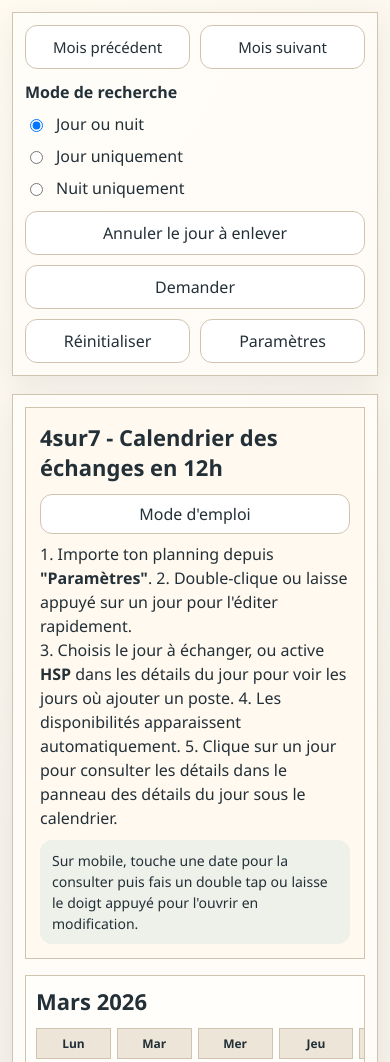
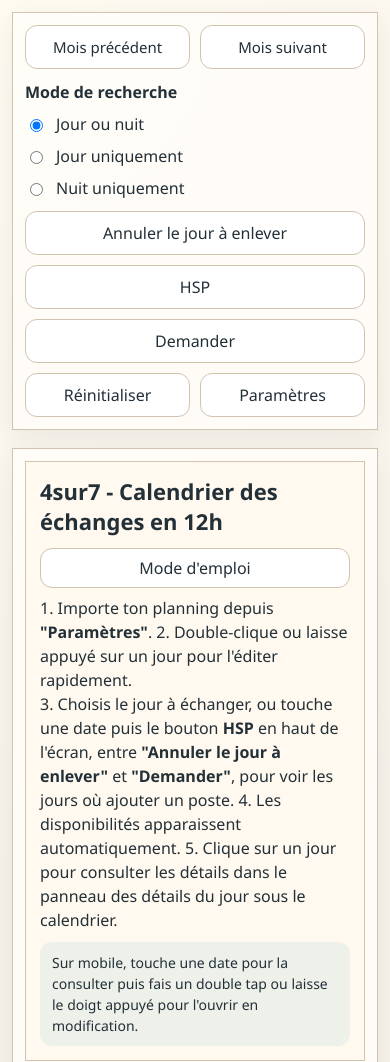
Before and after one commit to Mididams/Appli-Echange, a website: page index.html in a window 390 px wide. Shown: the top 1062 px of the page. Drawn offline with Linux system fonts and the light colour scheme.

Commit message:
bouton HSP mobile

```diff
--- a/index.html
+++ b/index.html
@@ -23,6 +23,7 @@
 
         <div class="toolbar-group">
           <button id="clear-removed-button" type="button">Annuler le jour à enlever</button>
+          <button id="mobile-hsp-button" class="mobile-toolbar-button" type="button" disabled>HSP</button>
           <button id="request-exchange-button" type="button" disabled>Demander</button>
           <button id="reset-button" type="button">Réinitialiser</button>
           <div class="settings-menu">
@@ -51,7 +52,7 @@
             </div>
             <p>
               1. Importe ton planning depuis <strong>"Paramètres"</strong>. <span class="desktop-only">2. Double-clique sur un jour pour
-              l'éditer rapidement ou utilise les actions du panneau de droite.</span><span class="mobile-only">2. Double-clique ou laisse appuyé sur un jour pour l'éditer rapidement.</span><br />3. Choisis le jour à échanger, ou active <strong>HSP</strong> dans les détails du jour pour voir les jours où ajouter un poste.
+              l'éditer rapidement ou utilise les actions du panneau de droite.</span><span class="mobile-only">2. Double-clique ou laisse appuyé sur un jour pour l'éditer rapidement.</span><br />3. Choisis le jour à échanger, <span class="desktop-only">ou active <strong>HSP</strong> dans les détails du jour pour voir les jours où ajouter un poste.</span><span class="mobile-only">ou touche une date puis le bouton <strong>HSP</strong> en haut de l'écran, entre <strong>"Annuler le jour à enlever"</strong> et <strong>"Demander"</strong>, pour voir les jours où ajouter un poste.</span>
               4. Les disponibilités apparaissent automatiquement. <span class="desktop-only">5. Clique sur un jour pour consulter les
               détails dans le panneau de droite.</span><span class="mobile-only">5. Clique sur un jour pour consulter les détails dans le panneau des détails du jour sous le calendrier.</span>
             </p>
@@ -224,7 +225,7 @@
           <p>Tu peux créer une sauvegarde via <strong>"Paramètres / Exporter JSON"</strong>. Cela crée un fichier de sauvegarde que tu peux enregistrer pour l'importer ensuite dans un autre navigateur ou ton téléphone.</p>
           <p>Tout en haut, tu peux choisir le mode de recherche en fonction de ce que tu préfères échanger : <strong>Jour et nuit</strong>, <strong>que jour</strong>, <strong>que nuit</strong>.</p>
           <p>Ensuite double-clic sur le jour que tu veux échanger, ou sur mobile fais un double tap ou un appui long, puis coche <strong>"choisir comme jour à échanger"</strong>.</p>
-          <p>Si tu veux chercher des jours pour faire des heures supplémentaires sans retirer de poste, clique sur une date puis sur <strong>"HSP"</strong> dans <strong>"Détails du jour"</strong>. L'appli te montre alors les jours où tu peux ajouter un poste en respectant les 12h de repos et la règle des 4 jours sur 7.</p>
+          <p><span class="desktop-only">Si tu veux chercher des jours pour faire des heures supplémentaires sans retirer de poste, clique sur une date puis sur <strong>"HSP"</strong> dans <strong>"Détails du jour"</strong>.</span><span class="mobile-only">Si tu veux chercher des jours pour faire des heures supplémentaires sans retirer de poste, touche une date puis utilise le bouton <strong>"HSP"</strong> tout en haut de l'écran, entre <strong>"Annuler le jour à enlever"</strong> et <strong>"Demander"</strong>.</span> L'appli te montre alors les jours où tu peux ajouter un poste en respectant les 12h de repos et la règle des 4 jours sur 7.</p>
           <p>L'appli te propose :</p>
           <p><strong>En vert :</strong> échange possible sur TOUS les horaires.<br /><strong>En jaune :</strong> échange possible sur des horaires de jour (Vérifie les 10-22 / 11-23).<br /><strong>En bleu :</strong> échange possible seulement en nuit.<br /><strong>En rouge :</strong> les jours impossibles à échanger.</p>
           <p>Tu peux cliquer sur un jour pour avoir plus d'informations dans la partie <strong>"Détails du jour"</strong> en bas à droite.</p>
--- a/script.js
+++ b/script.js
@@ -102,6 +102,7 @@
   const nextMonthButton = document.getElementById("next-month-button");
   const requestExchangeButton = document.getElementById("request-exchange-button");
   const clearRemovedButton = document.getElementById("clear-removed-button");
+  const mobileHspButton = document.getElementById("mobile-hsp-button");
   const settingsButton = document.getElementById("settings-button");
   const settingsPanelBackdrop = document.getElementById("settings-panel-backdrop");
   const settingsPanel = document.getElementById("settings-panel");
@@ -706,6 +707,8 @@
     }
     detailsHspButton.textContent = isHspViewActive() ? "Quitter HSP" : "HSP";
     detailsHspButton.classList.toggle("is-active", isHspViewActive());
+    mobileHspButton.textContent = isHspViewActive() ? "Quitter HSP" : "HSP";
+    mobileHspButton.classList.toggle("is-active", isHspViewActive());
     saveToLocalStorage();
     renderAll();
   }
@@ -1175,6 +1178,9 @@
     detailsHspButton.disabled = !date;
     detailsHspButton.textContent = isHspViewActive() ? "Quitter HSP" : "HSP";
     detailsHspButton.classList.toggle("is-active", isHspViewActive());
+    mobileHspButton.disabled = !date;
+    mobileHspButton.textContent = isHspViewActive() ? "Quitter HSP" : "HSP";
+    mobileHspButton.classList.toggle("is-active", isHspViewActive());
     detailsToggleBlockedButton.disabled = !date || isAnnualLeave;
     detailsToggleBlockedButton.textContent = isBlocked ? "Débloquer le repos" : "Bloquer en repos";
   }
@@ -1936,6 +1942,12 @@
   helpButton.addEventListener("click", openHelpModal);
   requestExchangeButton.addEventListener("click", openRequestModal);
   clearRemovedButton.addEventListener("click", clearRemovedShift);
+  mobileHspButton.addEventListener("click", () => {
+    if (!state.selectedDate) {
+      return;
+    }
+    toggleHspView();
+  });
 
   settingsButton.addEventListener("click", (event) => {
     event.stopPropagation();
--- a/style.css
+++ b/style.css
@@ -180,6 +180,10 @@ select:hover {
   border-radius: 12px;
   background: rgba(46, 134, 171, 0.08);
   font-size: 14px;
+}
+
+.mobile-toolbar-button {
+  display: none;
 }
 
 .calendar-container {
@@ -653,6 +657,12 @@ pre {
     width: calc(50% - 5px);
   }
 
+  .mobile-toolbar-button {
+    display: inline-flex;
+    align-items: center;
+    justify-content: center;
+  }
+
   .settings-menu > button {
     width: 100%;
     display: flex;
```
